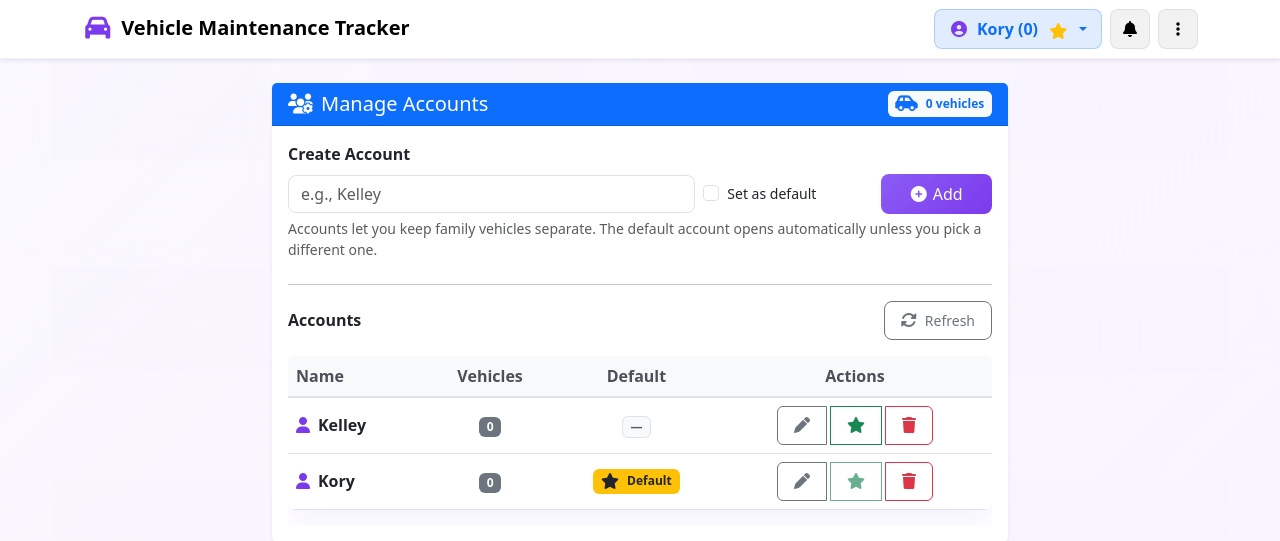
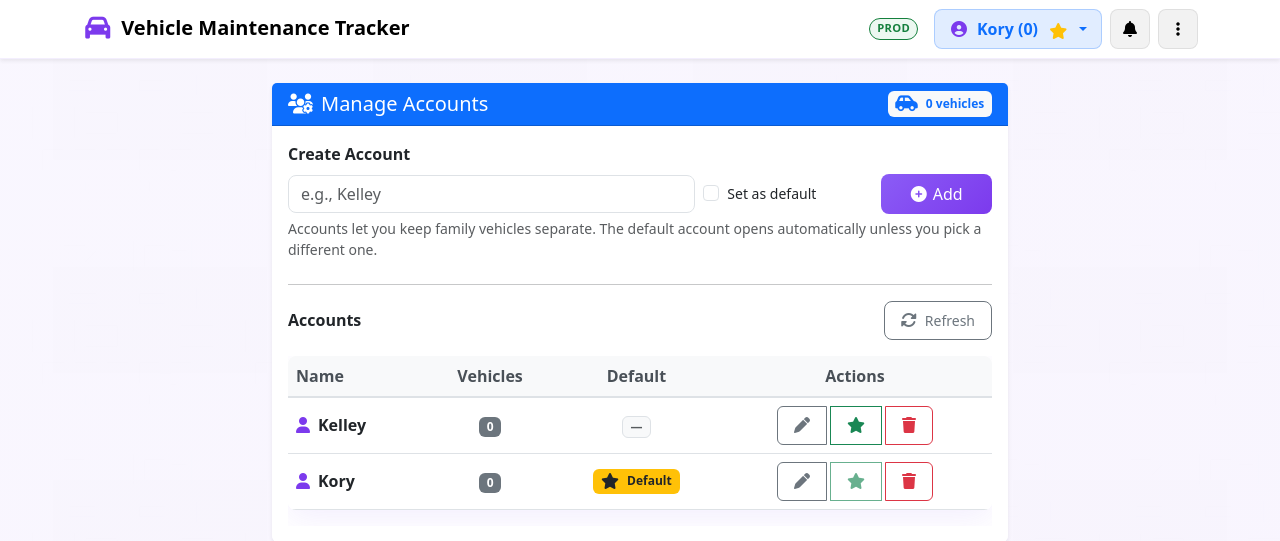
Before and after one commit to Kegs27/vehicle_maintenance_tracker, a FastAPI app: page /accounts in a window 1280 px wide. Shown: the top 541 px of the page. Run offline with FastAPI, Linux system fonts and the light colour scheme; data comes from the database, SQL or seed files in the repository; data that the repository does not hold is empty; some libraries are stand-ins or nearby versions.

Commit message:
Harden environment badge with fallbacks in nav template

```diff
--- a/templates/nav.html
+++ b/templates/nav.html
@@ -8,6 +8,17 @@
             </span>
         </a>
         <div class="navbar-nav ms-auto header-actions">
+            {# Environment Badge (DEV/PROD) #}
+            {% set env_value = APP_ENV | default('prod') %}
+            {% set is_dev = APP_IS_DEV | default(false) %}
+
+            <span
+              class="env-badge {{ 'env-badge-dev' if is_dev else 'env-badge-prod' }}"
+              title="Connected to {{ 'DEV' if is_dev else 'PROD' }} database"
+            >
+              {{ 'DEV DB' if is_dev else 'PROD' }}
+            </span>
+
             <!-- Account Switcher -->
             <div class="dropdown">
                 <button class="btn-account dropdown-toggle" type="button" id="accountDropdownButton" data-bs-toggle="dropdown" aria-expanded="false">
@@ -23,10 +34,10 @@
             <!-- Notification Bell -->
             <button class="btn-header-icon position-relative" type="button" onclick="showNotificationsModal()" title="Notifications" aria-label="Notifications">
                 <i class="fa-solid fa-bell" aria-hidden="true"></i>
-                <span id="notificationCount" class="position-absolute top-0 start-100 translate-middle badge rounded-pill bg-danger" style="display: none;">
-                    0
-                </span>
-            </button>
+                    <span id="notificationCount" class="position-absolute top-0 start-100 translate-middle badge rounded-pill bg-danger" style="display: none;">
+                        0
+                    </span>
+                </button>
 
             <div class="dropdown">
                 <button class="btn-header-icon" type="button" id="mainNavDropdown" data-bs-toggle="dropdown" aria-expanded="false" title="Menu" aria-label="Menu">
```
